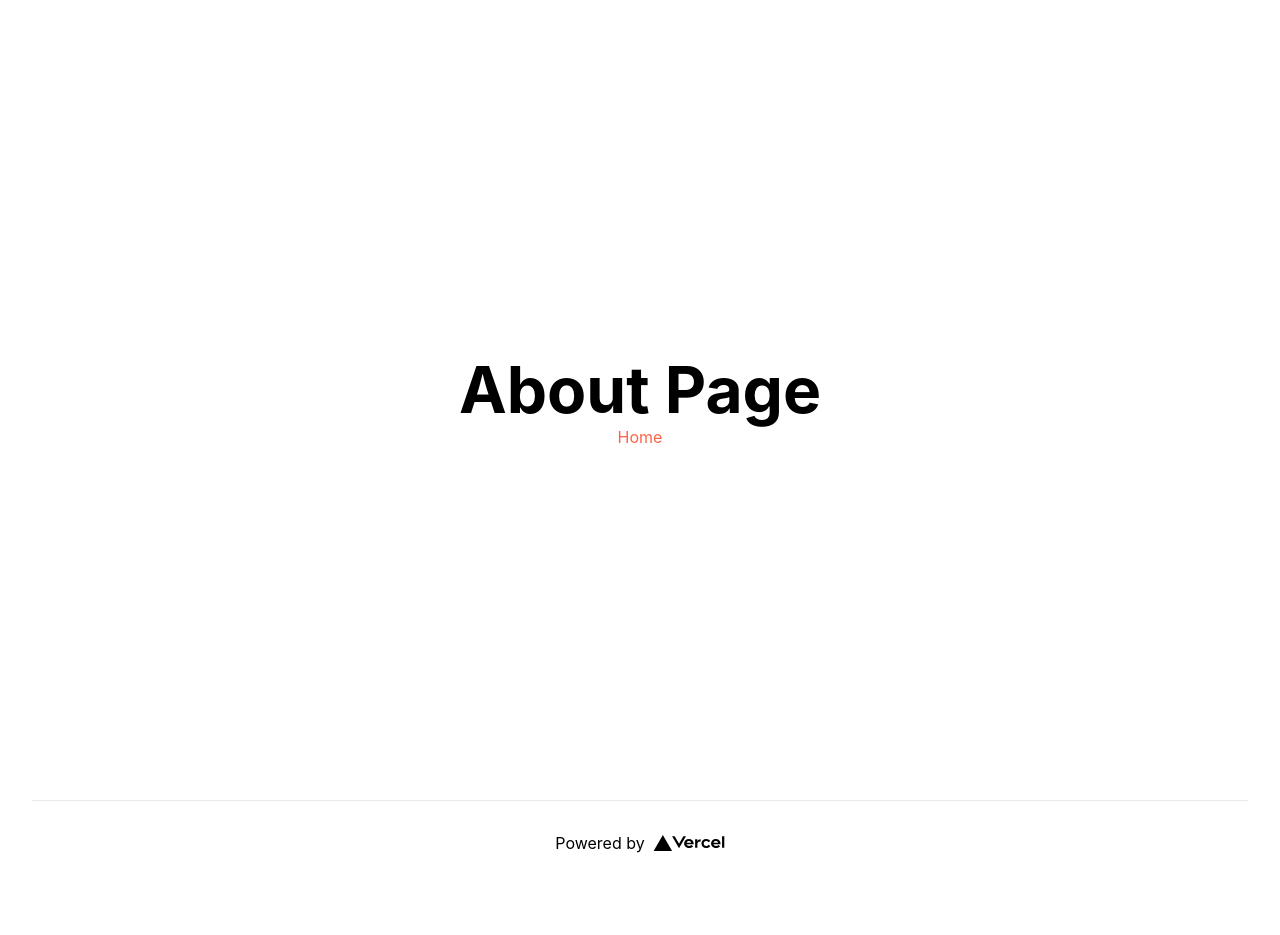
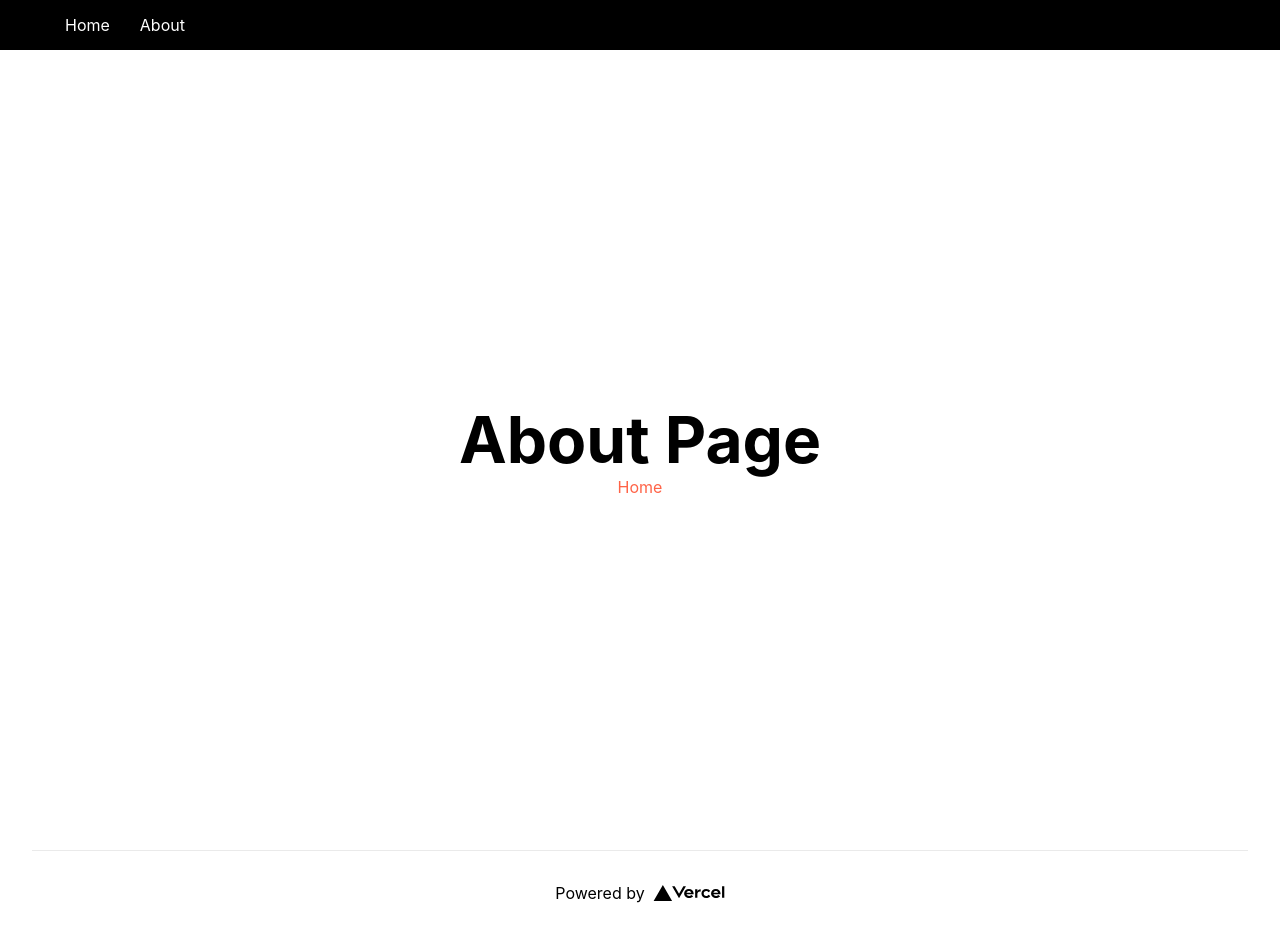
Before and after one commit to answebdev/next-sanity2, a Next.js app in the folder frontend/: page /about in a window 1280 px wide. Before the commit the page ends 885 px from the top, so only its background shows below. Built offline with nearby package versions, Linux system fonts and the light colour scheme.

Commit message:
add navbar

```diff
--- /dev/null
+++ b/frontend/components/Layout.js
@@ -0,0 +1,19 @@
+import Nav from './Nav';
+import styles from '../styles/Layout.module.css';
+
+const Layout = ({ children }) => {
+    return (
+        <>
+            <Nav />
+            <div className={styles.container}>
+                <main className={styles.main}>
+                    {children}
+                </main>
+            </div>
+        </>
+    );
+};
+
+export default Layout;
+
+// Source: https://github.com/bradtraversy/next-crash-course
--- a/frontend/components/Nav.js
+++ b/frontend/components/Nav.js
@@ -1,12 +1,34 @@
+// import Link from 'next/link';
+
+// const Navbar = () => {
+//     return (
+//         <>
+//             <Link style={{ color: 'tomato', paddingRight: '10px' }} href={'/'}>Home</Link>
+//             <Link style={{ color: 'tomato' }} href={'/about'}>About</Link>
+//         </>
+//     );
+// };
+
+// export default Navbar;
+
 import Link from 'next/link';
+import navStyles from '../styles/Nav.module.css';
 
-const Navbar = () => {
+const Nav = () => {
     return (
-        <>
-            <Link style={{ color: 'tomato', paddingRight: '10px' }} href={'/'}>Home</Link>
-            <Link style={{ color: 'tomato' }} href={'/about'}>About</Link>
-        </>
+        <nav className={navStyles.nav}>
+            <ul>
+                <li>
+                    <Link href='/'>Home</Link>
+                </li>
+                <li>
+                    <Link href='/about'>About</Link>
+                </li>
+            </ul>
+        </nav>
     );
 };
 
-export default Navbar;
+export default Nav;
+
+// Source: https://github.com/bradtraversy/next-crash-course
--- a/frontend/pages/_app.js
+++ b/frontend/pages/_app.js
@@ -1,7 +1,12 @@
-import '../styles/globals.css'
+import Layout from '../components/Layout';
+import '../styles/globals.css';
 
 function MyApp({ Component, pageProps }) {
-  return <Component {...pageProps} />
+  return (
+    <Layout>
+      <Component {...pageProps} />
+    </Layout>
+  );
 }
 
-export default MyApp
+export default MyApp;
--- a/frontend/pages/index.js
+++ b/frontend/pages/index.js
@@ -26,8 +26,7 @@ const Index = ({ posts }) => {
         <Link style={{ color: 'tomato' }} href={'/about'}>About</Link>
       </div> */}
 
-
-      <Nav />
+      {/* <Nav /> */}
 
       <h1>Bacon Blog</h1>
 
--- a/frontend/pages/post/[slug].js
+++ b/frontend/pages/post/[slug].js
@@ -52,7 +52,7 @@ const Post = ({ post }) => {
                 <Link style={{ color: 'tomato' }} href={'/about'}>About</Link>
             </div> */}
 
-            <Nav />
+            {/* <Nav /> */}
 
             <h1>{title}</h1>
             <span>By {name}</span>
--- /dev/null
+++ b/frontend/styles/Layout.module.css
@@ -0,0 +1,20 @@
+/* .container {
+  min-height: 100vh;
+  padding: 0 0.5rem;
+  display: flex;
+  flex-direction: column;
+  justify-content: flex-start;
+  align-items: center;
+}
+
+.main {
+  padding: 5rem 0;
+  flex: 1;
+  display: flex;
+  flex-direction: column;
+  justify-content: flex-start;
+  align-items: center;
+  font-size: 1.25rem;
+} */
+
+/* Source: https://github.com/bradtraversy/next-crash-course */
--- /dev/null
+++ b/frontend/styles/Nav.module.css
@@ -0,0 +1,22 @@
+.nav {
+  height: 50px;
+  padding: 10px;
+  background: #000;
+  color: #fff;
+  display: flex;
+  align-items: center;
+  justify-content: flex-start;
+}
+
+.nav ul {
+  display: flex;
+  justify-content: center;
+  align-items: center;
+  list-style: none;
+}
+
+.nav ul li a {
+  margin: 5px 15px;
+}
+
+/* Source: https://github.com/bradtraversy/next-crash-course */
```
